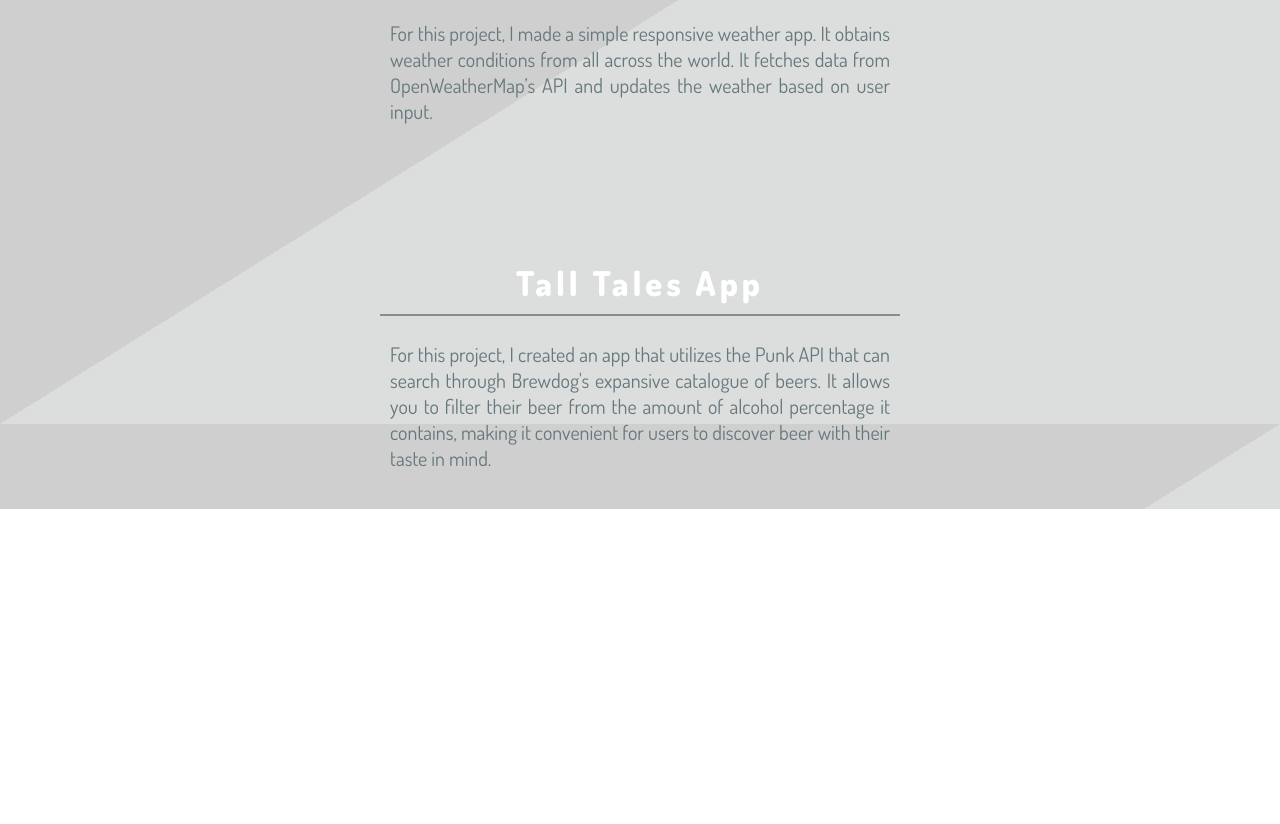
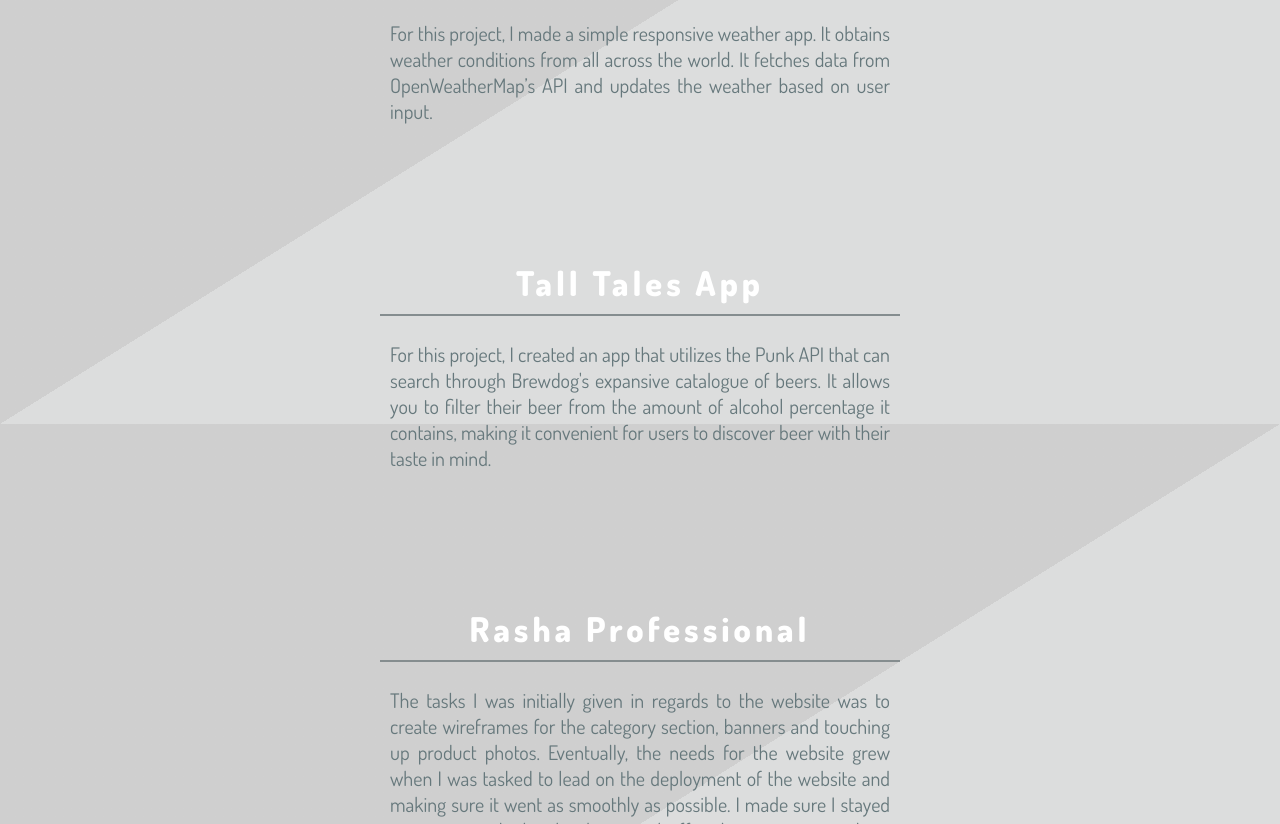
Before and after one commit to diegsmoran/Devportfolio, a plain HTML site: page index.html in a window 1280 px wide. Shown: the part 1976-2800 px from the top of the page. Before the commit the page ends 2485 px from the top, so only its background shows below. Drawn offline with Linux system fonts and the light colour scheme.

Commit message:
Revision

```diff
--- a/index.html
+++ b/index.html
@@ -43,6 +43,7 @@
 			<div class="projects" id="one"><a href="https://diegsmoran.github.io/vocabQuiz/"><img src="assets/images/quiz.png"><h1>JavaScript Quiz</h1></a></div>
 			<div class="projects"><a href="https://astraweather.netlify.app/"><img src="assets/images/astraApp.png"><h1 id="banner">React Weather App</h1></a></div>
 			<div class="projects"><a href="https://diegsmoran.github.io/BeerApp/"><img src="assets/images/app.png"><h1 id="banner">Tall Tales App</h1></a></div>
+			<div class="projects"><a href="https://www.rashaprofessional.com/"><img src="assets/images/app.png"><h1 id="banner">Tall Tales App</h1></a></div>
 		</div>
 
 		<div id="github">Github Links Below</div>
@@ -64,6 +65,11 @@
 				making it convenient for users to discover beer with their taste in mind.
 			</p>
 
+			<div><h3><a href="https://github.com/diegsmoran/beerApp"> Rasha Professional</h3></a>
+				<p> The tasks I was initially given in regards to the website was to create wireframes for the category section, banners and touching up product photos. Eventually, the needs for the website
+					grew when I was tasked to lead on the deployment of the website and making sure it went as smoothly as possible. I made sure I stayed in contact with the developer and offered suggestions
+					such as certain media quieries that would make our website look more cleaner and responsive on mobile.
+				</p>
 
 		</div>
 	</body>
```
Also changed, not shown: assets/images/Screenshot (9).png (added).
